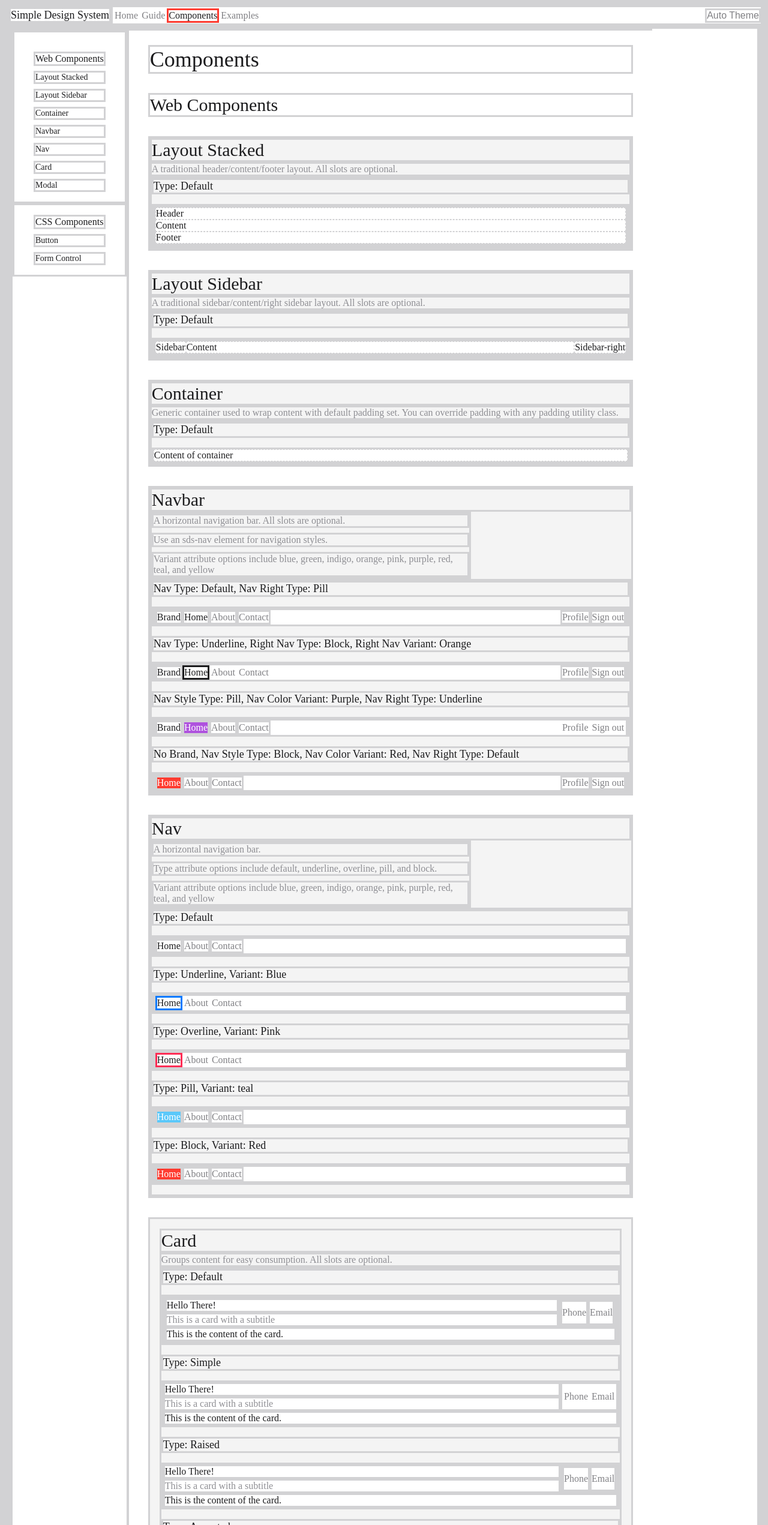
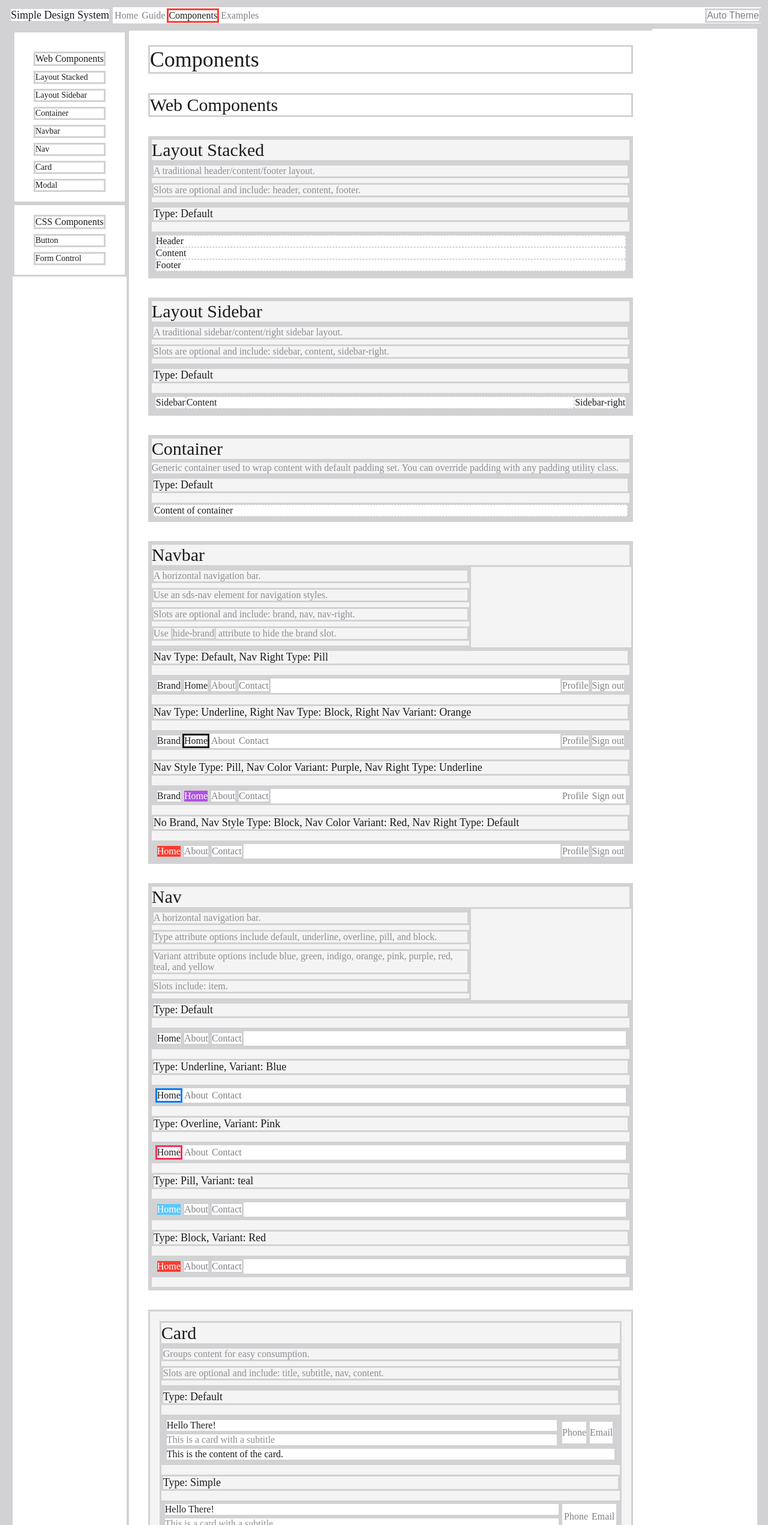
Before and after one commit to jshimkoski/simple-design-system, a Vue app: page /components in a window 1280 px wide. Shown: the top 2542 px of the page at 60% size. Built offline with nearby package versions, Linux system fonts and the light colour scheme; what tailwind-css-variables would draw is missing.

Commit message:
fix: improve component documentation

```diff
--- a/src/views/Components.vue
+++ b/src/views/Components.vue
@@ -60,9 +60,14 @@
         <!-- Layout Stacked -->
         <sds-card id="layout-stacked" class="bg-gray-100">
           <h2 slot="title" class="text-3xl">Layout Stacked</h2>
-          <p slot="subtitle">
-            A traditional header/content/footer layout. All slots are optional.
-          </p>
+          <div slot="subtitle">
+            <p>
+              A traditional header/content/footer layout.
+            </p>
+            <p class="my-2">
+              Slots are optional and include: header, content, footer.
+            </p>
+          </div>
           <section slot="content">
             <h3 class="text-lg mb-4">Type: Default</h3>
             <sds-container class="bg-bgcolor">
@@ -82,10 +87,12 @@
         <!-- Layout Sidebar -->
         <sds-card id="layout-sidebar" class="bg-gray-100">
           <h2 slot="title" class="text-3xl">Layout Sidebar</h2>
-          <p slot="subtitle">
-            A traditional sidebar/content/right sidebar layout. All slots are
-            optional.
-          </p>
+          <div slot="subtitle">
+            <p>A traditional sidebar/content/right sidebar layout.</p>
+            <p class="my-2">
+              Slots are optional and include: sidebar, content, sidebar-right.
+            </p>
+          </div>
           <section slot="content">
             <h3 class="text-lg mb-4">Type: Default</h3>
             <sds-container class="bg-bgcolor">
@@ -123,13 +130,15 @@
         <sds-card id="navbar" class="bg-gray-100">
           <h2 slot="title" class="text-3xl">Navbar</h2>
           <div slot="subtitle" class="w-2/3">
-            <p>A horizontal navigation bar. All slots are optional.</p>
+            <p>A horizontal navigation bar.</p>
             <p class="my-2">
               Use an sds-nav element for navigation styles.
             </p>
-            <p>
-              Variant attribute options include blue, green, indigo, orange,
-              pink, purple, red, teal, and yellow
+            <p class="my-2">
+              Slots are optional and include: brand, nav, nav-right.
+            </p>
+            <p class="my-2">
+              Use <code>hide-brand</code> attribute to hide the brand slot.
             </p>
           </div>
           <section slot="content" class="space-y-4">
@@ -228,6 +237,9 @@
               Variant attribute options include blue, green, indigo, orange,
               pink, purple, red, teal, and yellow
             </p>
+            <p class="my-2">
+              Slots include: item.
+            </p>
           </div>
           <section slot="content">
             <h3 class="text-lg mb-4">
@@ -290,9 +302,14 @@
         <!-- Card -->
         <sds-card id="card" class="bg-gray-100 p-4 pb-6">
           <h2 slot="title" class="text-3xl">Card</h2>
-          <p slot="subtitle">
-            Groups content for easy consumption. All slots are optional.
-          </p>
+          <div slot="subtitle">
+            <p>
+              Groups content for easy consumption.
+            </p>
+            <p class="my-2">
+              Slots are optional and include: title, subtitle, nav, content.
+            </p>
+          </div>
           <section slot="content">
             <h2 class="text-lg mb-4">Type: Default</h2>
             <sds-container class="bg-bgcolor mb-4">
```
